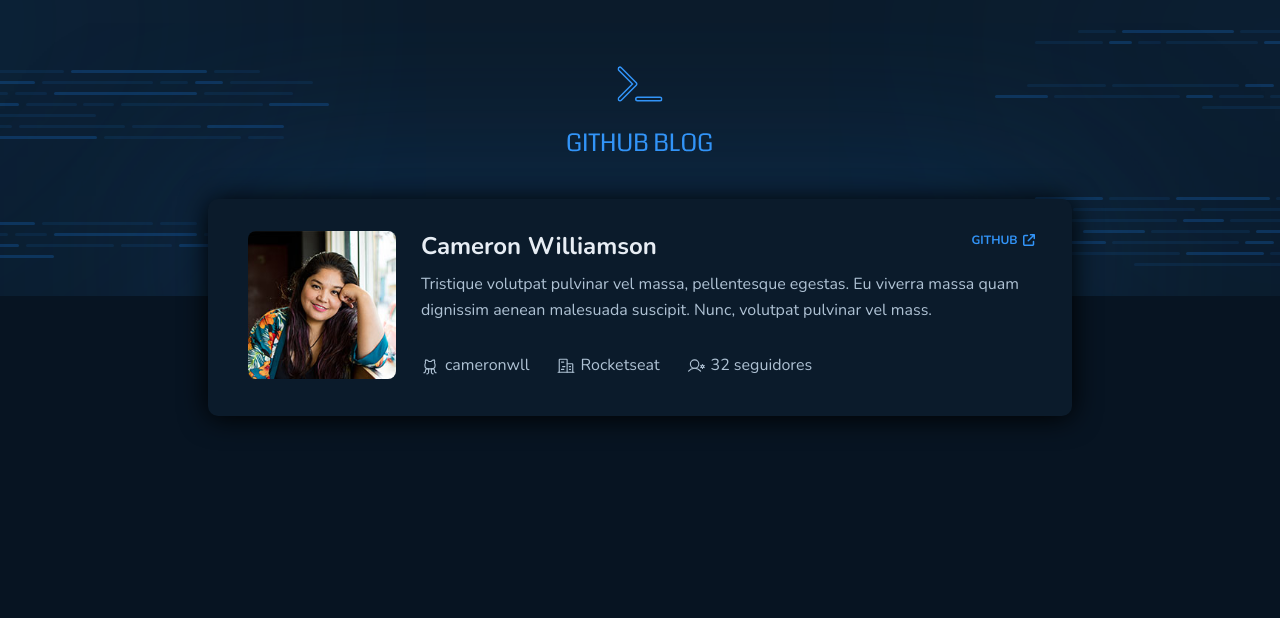
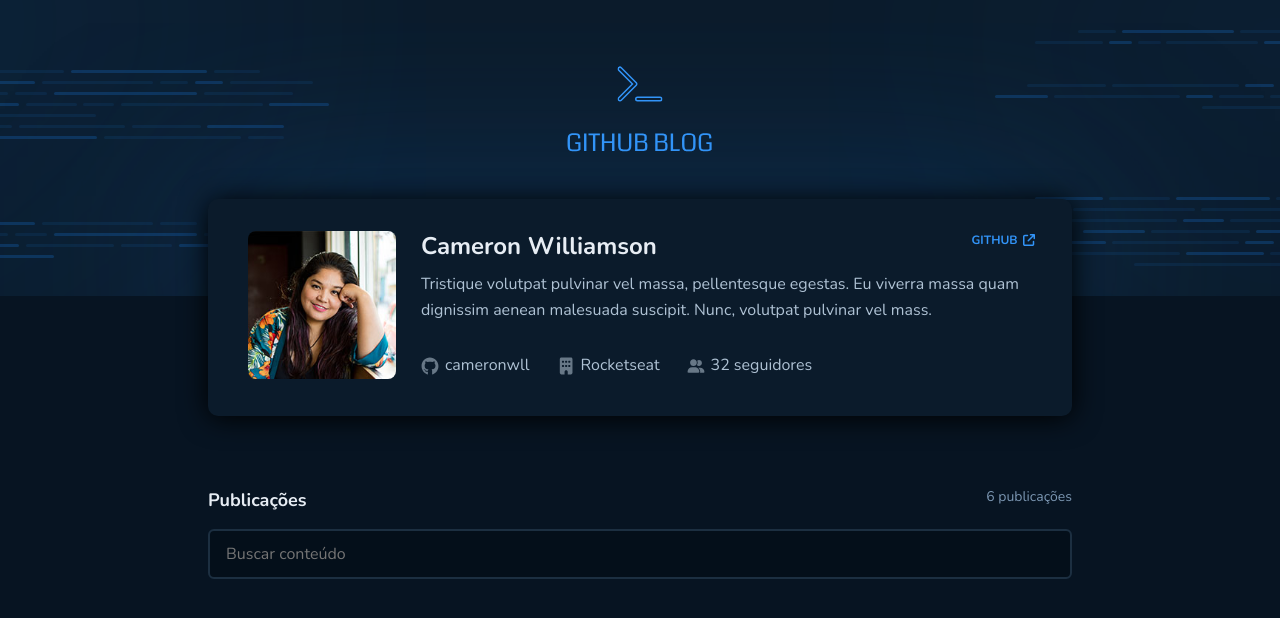
Before and after one commit to Guilherme549/GitHub-Blogs, a React (Vite) app in the folder github-blogs/: page / in a window 1280 px wide. Shown: the top 618 px of the page. Built offline with nearby package versions, Linux system fonts and the light colour scheme.

Commit message:
SearchPostFormContainer : Created

```diff
--- /dev/null
+++ b/github-blogs/src/pages/BlogProfile/components/SearchPostForm/index.tsx
@@ -0,0 +1,9 @@
+import { SearchPostFormContainer } from "./styles";
+
+export function SearchPostForm(){
+    return(
+        <SearchPostFormContainer>
+            <input type="text" placeholder="Buscar conteúdo" />
+        </SearchPostFormContainer>
+    )
+}
--- /dev/null
+++ b/github-blogs/src/pages/BlogProfile/components/SearchPostForm/styles.ts
@@ -0,0 +1,25 @@
+import styled from "styled-components";
+import { mixins } from "../../../../styles/mixins";
+
+export const SearchPostFormContainer = styled.form`
+    width: 54rem;
+
+    input {
+        ${mixins.fonts.textM}
+        width: 100%;
+        height: 3.12rem;
+        padding: 16px;
+
+        background-color: ${props => props.theme.colors["base-input"]};
+        color: ${props => props.theme.colors["base-label"]};
+
+        border: 2px solid ${props => props.theme.colors["base-border"]};
+        border-radius: 6px;
+
+        &:active {
+            color: ${props => props.theme.colors["base-text"]};
+            border-color: ${props => props.theme.colors.blue};
+        }
+    }
+
+`
--- a/github-blogs/src/pages/BlogProfile/index.tsx
+++ b/github-blogs/src/pages/BlogProfile/index.tsx
@@ -1,12 +1,14 @@
-import { Buildings, GithubLogo, UserGear } from "phosphor-react";
-import { Description, ProfileInto, Title, UserStats } from "./styles";
+import { Description, ProfileInto, SectionTitle, Title, UserStats } from "./styles";
 import { Link } from "react-router-dom";
 import { FontAwesomeIcon } from "@fortawesome/react-fontawesome";
 import { faArrowUpRightFromSquare } from "@fortawesome/free-solid-svg-icons";
+import { SearchPostForm } from "./components/SearchPostForm";
 
 
 export function BlogProfile(){
     return (
+        <>
+
         <ProfileInto>
             <img src="./avatar.svg" alt="" />
             <div>
@@ -21,12 +23,27 @@ export function BlogProfile(){
                     <p>Tristique volutpat pulvinar vel massa, pellentesque egestas. Eu viverra massa quam dignissim aenean malesuada suscipit. Nunc, volutpat pulvinar vel mass.</p>
                 </Description>
                 <UserStats>
-                    <span><GithubLogo size={18}/>
-                    cameronwll</span>
-                    <span><Buildings size={18}/>Rocketseat</span>
-                    <span><UserGear size={18}/>32 seguidores</span>
+                    <span>
+                        <img src="./icons/github-brands.svg" />
+                        cameronwll
+                    </span>
+                    <span>
+                        <img src="./icons/building-solid.svg" />
+                        Rocketseat
+                    </span>
+                    <span>
+                        <img src="./icons/user-group-solid.svg" />
+                        32 seguidores
+                    </span>
                 </UserStats>
             </div>
         </ProfileInto>
+        <SectionTitle>
+            <h3>Publicações</h3>
+            <span>6 publicações</span>
+        </SectionTitle>
+        <SearchPostForm />
+
+        </>
     )
 }
--- a/github-blogs/src/pages/BlogProfile/styles.ts
+++ b/github-blogs/src/pages/BlogProfile/styles.ts
@@ -1,6 +1,7 @@
 import styled from "styled-components";
 import { mixins } from "../../styles/mixins";
 
+// ProfileInto
 export const ProfileInto = styled.section`
     gap: 25px;
     display: flex;
@@ -58,8 +59,30 @@ export const UserStats = styled.div`
         align-items: center;
     }
 
-    svg {
+    img {
+        opacity: 0.5;
         margin-right: 6px;
-        height: 100%;
+        height: 18px;
+        width: 18px;
     }
 `
+
+// Post
+
+
+export const SectionTitle = styled.div`
+    display:  flex;
+    justify-content: space-between;
+    margin: 70px 0 14px;
+
+    h3{
+        ${mixins.fonts.titleS}
+        color: ${props => props.theme.colors["base-title"]};
+    }
+
+    span {
+        ${mixins.fonts.textS}
+        color: ${props => props.theme.colors["base-span"]};
+    }
+
+`
```
